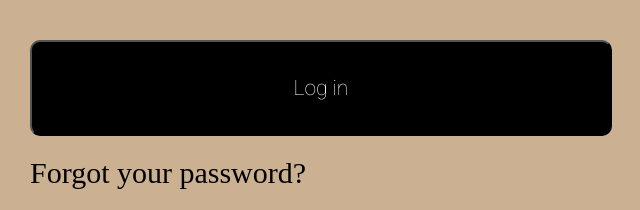
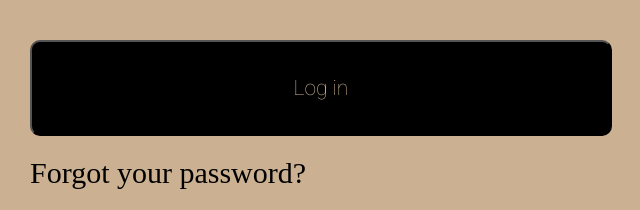
Before and after one commit to RMCCtec/RMCCtec-WebSite, a plain HTML site: page formulario.html in a window 1280 px wide. In both pictures the pointer is over the input "Log in". Shown: the part 712-922 px from the top of the page, 414-1054 px from the left. Drawn offline with Linux system fonts and the light colour scheme; a web font is replaced by a local one.

Commit message:
atualizado

```diff
--- a/assets/css/style.css
+++ b/assets/css/style.css
@@ -293,6 +293,10 @@ input[type=submit] {
     color: #fff;
 }
 
+input[type=submit]:hover {
+  color: #CBB192;
+}
+
 .criar-conta input{
     position: absolute;
     top: 836px;
```
